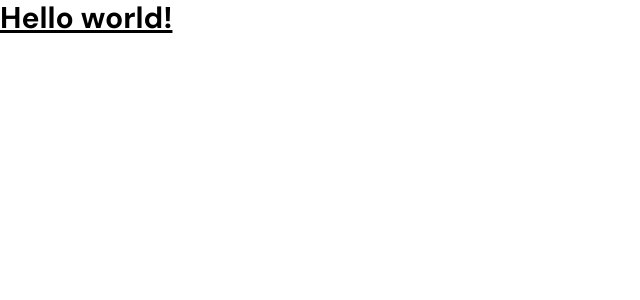
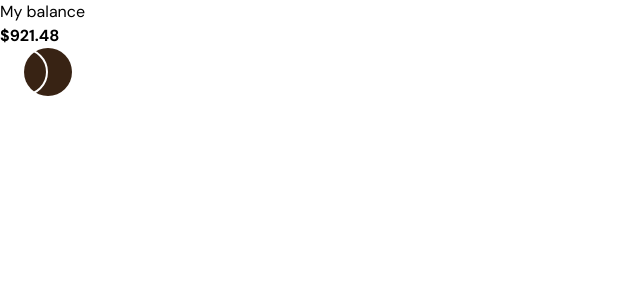
Before and after one commit to mmustaphak/mmustaphak-expenses-chart-component, a React (Vite) app: page / in a window 1280 px wide. Shown: the top 300 px of the page, without its empty margins (0-640 px from the left). Built offline with nearby package versions, Linux system fonts and the light colour scheme.

Commit message:
Added basic html for Header component

```diff
--- a/src/App.jsx
+++ b/src/App.jsx
@@ -1,7 +1,7 @@
+import Header from "./components/Header.jsx"
+
 export default function App() {
   return (
-    <h1 className="text-3xl font-bold underline">
-      Hello world!
-    </h1>
+    <Header/>
   )
 }
--- /dev/null
+++ b/src/components/Header.jsx
@@ -0,0 +1,14 @@
+import logo from "../assets/logo.svg"
+const Header = ()=>{
+    return(
+        <header>
+            <div>
+                <p>My balance</p>
+                <strong>$921.48</strong>
+            </div>
+            <img src={logo} alt="Company logo" />
+        </header>
+    )
+}
+
+export default Header
```
